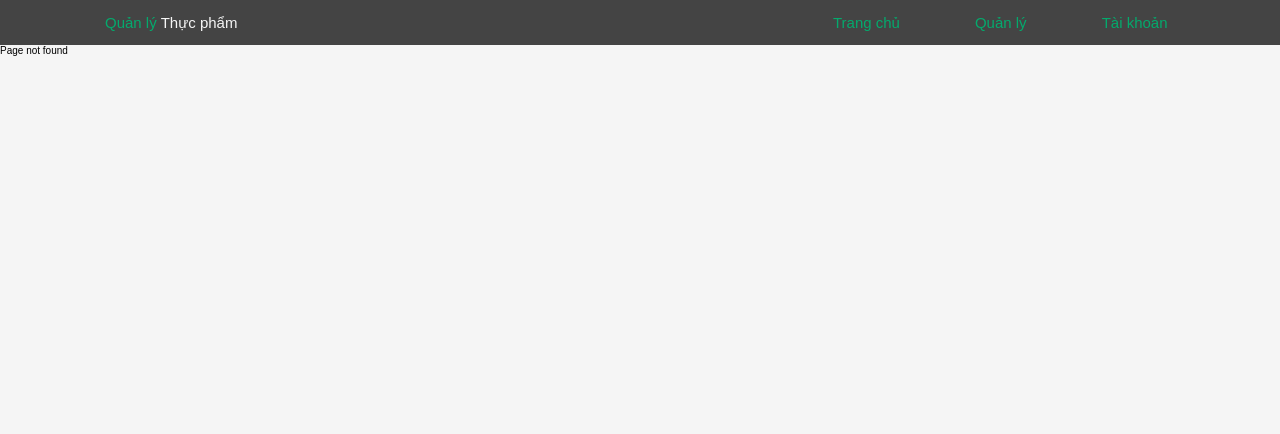
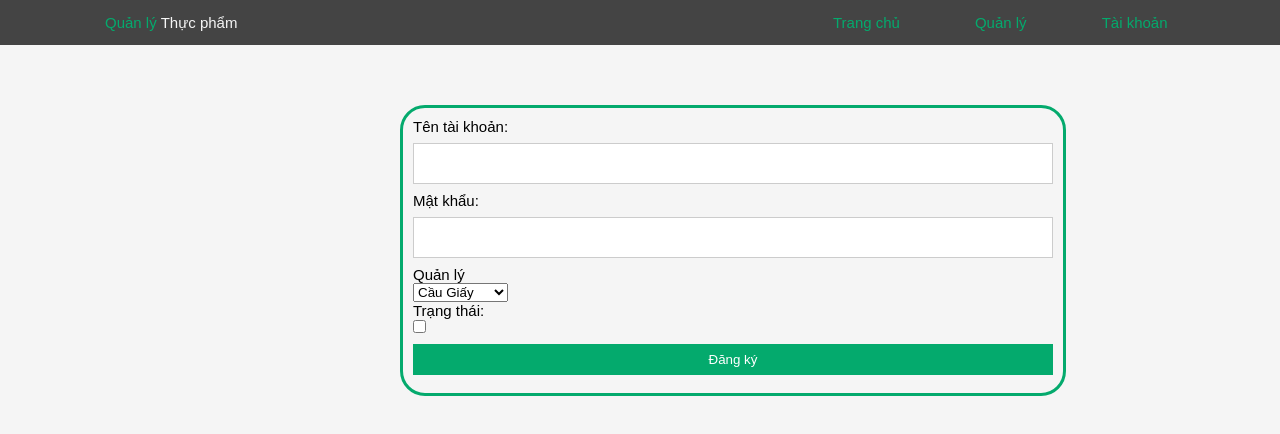
Before and after one commit to lhtrung11/btl-fe, a React (Create React App) app: page /users in a window 1280 px wide. Before the commit this address had no page. Shown: the top 434 px of the page. Built offline with nearby package versions, Linux system fonts and the light colour scheme.

Commit message:
Account page

```diff
--- a/src/App.css
+++ b/src/App.css
@@ -30,3 +30,13 @@ body {
 .nodisplay {
   display: none;
 }
+
+input[type=text],
+input[type=password] {
+  width: 100%;
+  padding: 12px 20px;
+  margin: 8px 0;
+  display: inline-block;
+  border: 1px solid #ccc;
+  box-sizing: border-box;
+}
--- a/src/App.js
+++ b/src/App.js
@@ -1,7 +1,7 @@
 import './App.css';
 import Header from './components/Header/Header';
 import AppContext from './components/AppContext/AppContext';
-import Login from 'first'
+import Account from './features/Accounts/Account';
 import AppReducer from './reducers/AppReducer';
 import { useReducer } from 'react';
 import { BrowserRouter as Router, Route, Routes } from 'react-router-dom';
@@ -26,8 +26,8 @@ function App() {
                                 element={<Form />}
                             />
                         </Route> */}
-                        <Route path="/auth/login" element={<Login />} />
-                        <Route path="*" element={<div>Page not found</div>} />
+                        <Route path="/users" element={<Account />} />
+                        {/* <Route path="*" element={<div>Page not found</div>} /> */}
                     </Routes>
                 </div>
             </AppContext.Provider>
--- /dev/null
+++ b/src/features/Accounts/Account.css
@@ -0,0 +1,19 @@
+form{
+  font-size: 1.5em;
+  margin-top: 4em;
+  margin-left: 400px;
+  width: 50%;
+  border: 3px solid #04AA6D;
+  border-radius: 25px;
+  padding: 10px;
+}
+
+form button {
+background-color: #04AA6D;
+color: white;
+padding: 8px 14px;
+margin: 8px 0;
+border: none;
+cursor: pointer;
+width: 100%;
+}
--- /dev/null
+++ b/src/features/Accounts/Account.js
@@ -0,0 +1,31 @@
+import React from 'react';
+import './Account.css';
+
+export default function AccountList() {
+    return (
+        <form>
+            <label for="username">Tên tài khoản:</label>
+            <br />
+            <input type="text" name="username" />
+            <br />
+            <label for="password">Mật khẩu:</label>
+            <br />
+            <input type="text" name="password" />
+            <br />
+            <label for="role">Quản lý</label>
+            <br />
+            <select>
+                <option value={'Cầu Giấy'}>Cầu Giấy</option>
+                <option value={'Thanh Xuân'}>Thanh Xuân</option>
+                <option value={'Hoàn Kiếm'}>Hoàn Kiếm</option>
+                <option value={'Tây Hồ'}>Tây Hồ</option>
+            </select>
+            <br />
+            <label for="isActive">Trạng thái:</label>
+            <br />
+            <input type="checkbox" name="isActive" />
+            <br />
+            <button type="submit">Đăng ký</button>
+        </form>
+    );
+}
```
